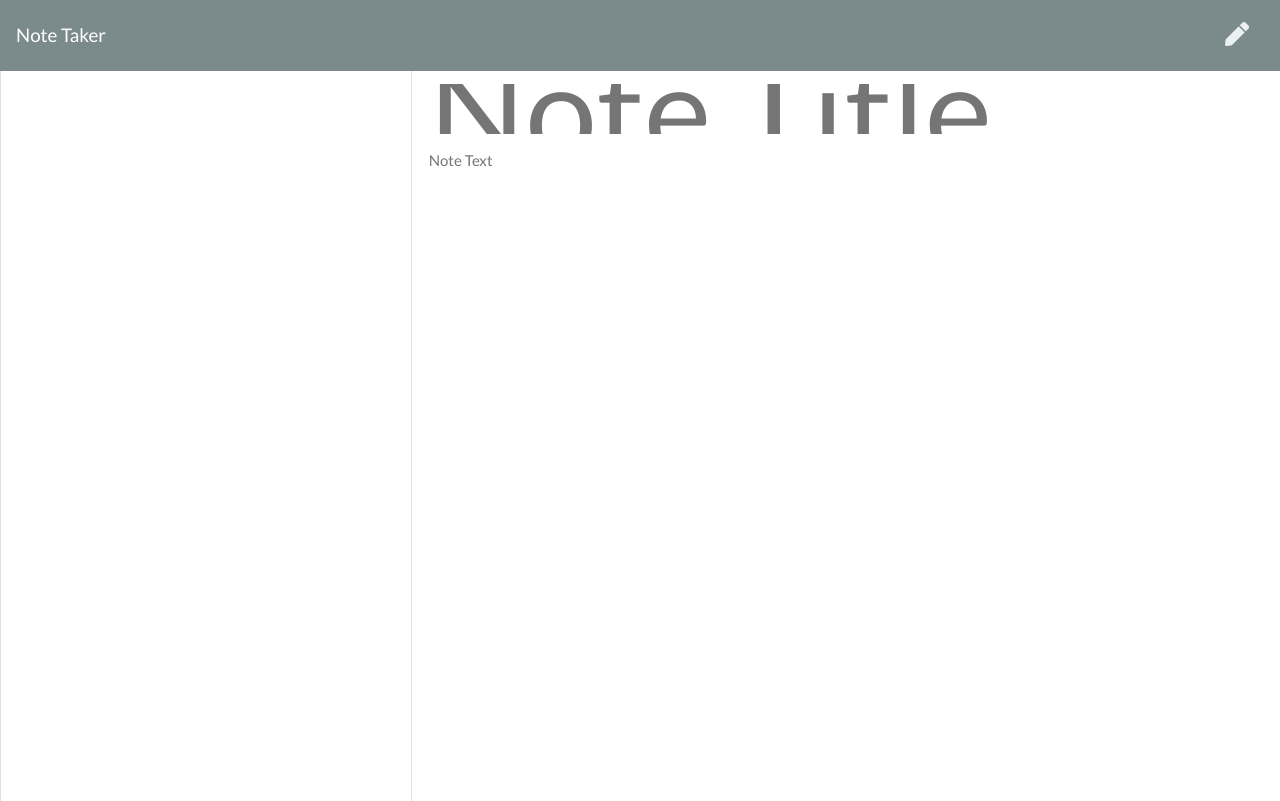
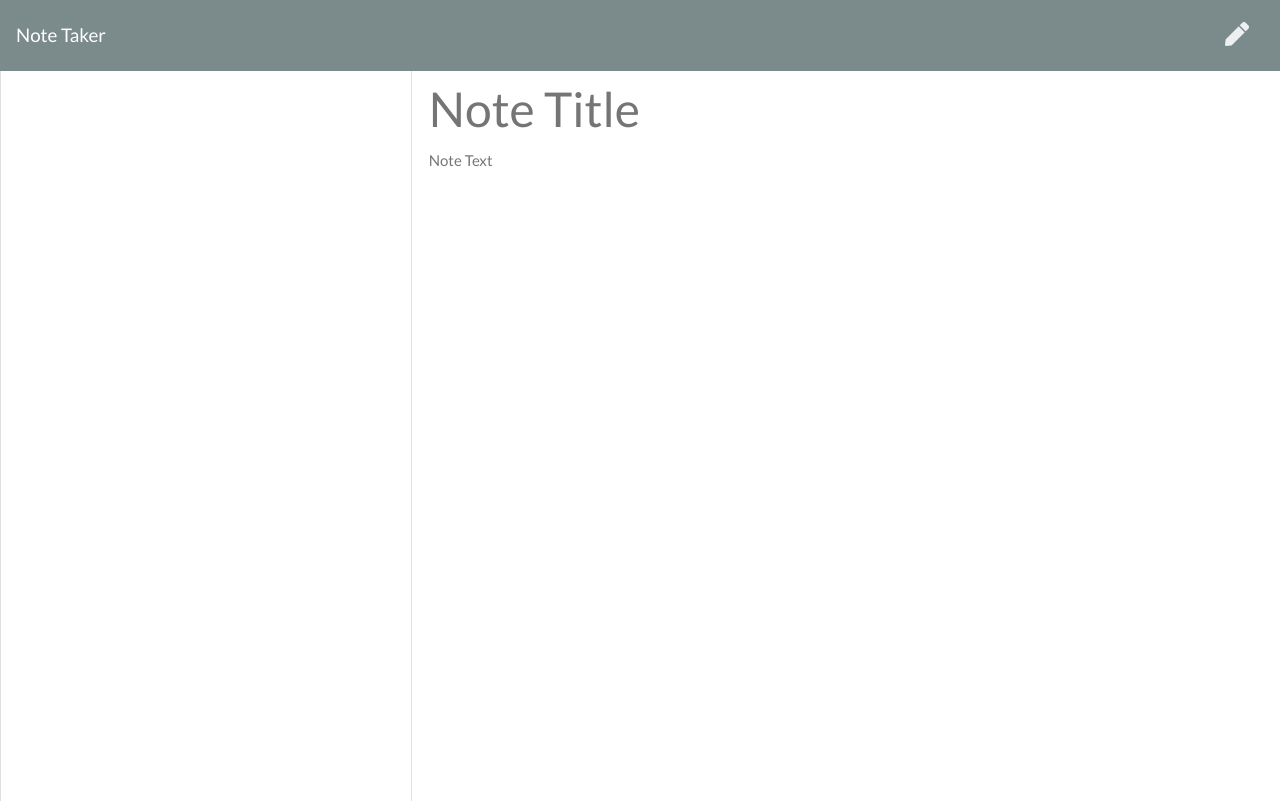
Before and after one commit to karlypaige/NoteTaker, a website: page public/notes.html in a window 1280 px wide. Drawn offline with nearby package versions, Linux system fonts and the light colour scheme; no server answers.

Commit message:
my tutor helped me figure out what was missing.

```diff
--- a/public/assets/css/styles.css
+++ b/public/assets/css/styles.css
@@ -2,10 +2,6 @@ html, body {
   height: 100%;
   margin: 0;
   padding: 0;
-}
-
-textarea {
-  border-width: 0px;
 }
 
 .save-note {
@@ -23,7 +19,7 @@ textarea {
   color: #000000;
   width: 100%;
   outline: none;
-  border-width: 0px;
+  border: none;
 }
 
 .note-textarea {
@@ -35,13 +31,11 @@ textarea {
 .note-title {
   height: 50px;
   margin-top: 13px;
-  font-size: 8rem;
-  border-width: 0px;
+  font-size: 3rem;
 }
 
 .note-title:read-only, .note-textarea:read-only {
   color: #757575;
-  border-width: 0px;
 }
 
 .list-container .card {
--- a/server.js
+++ b/server.js
@@ -12,6 +12,7 @@ var PORT = process.env.PORT || 3000;
 // Sets up the Express app to handle data parsing
 app.use(express.urlencoded({ extended: true }));
 app.use(express.json());
+app.use(express.static("public"));
 
 //router
 require("./routes/apiRoutes")(app);
```
